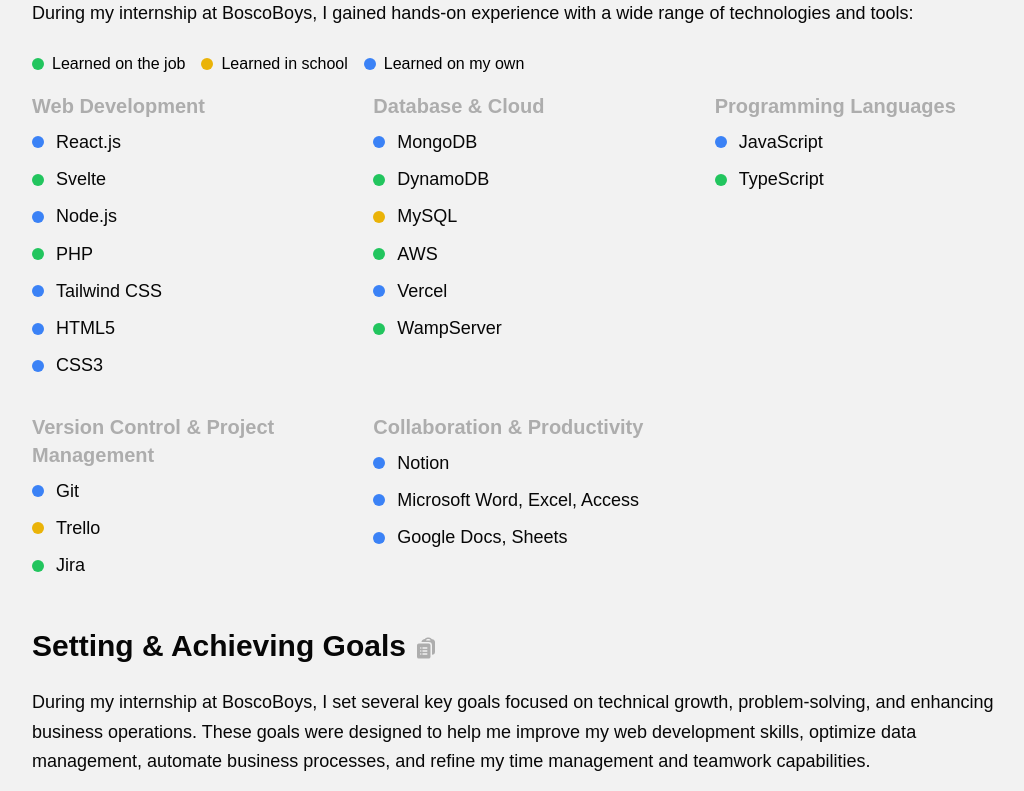
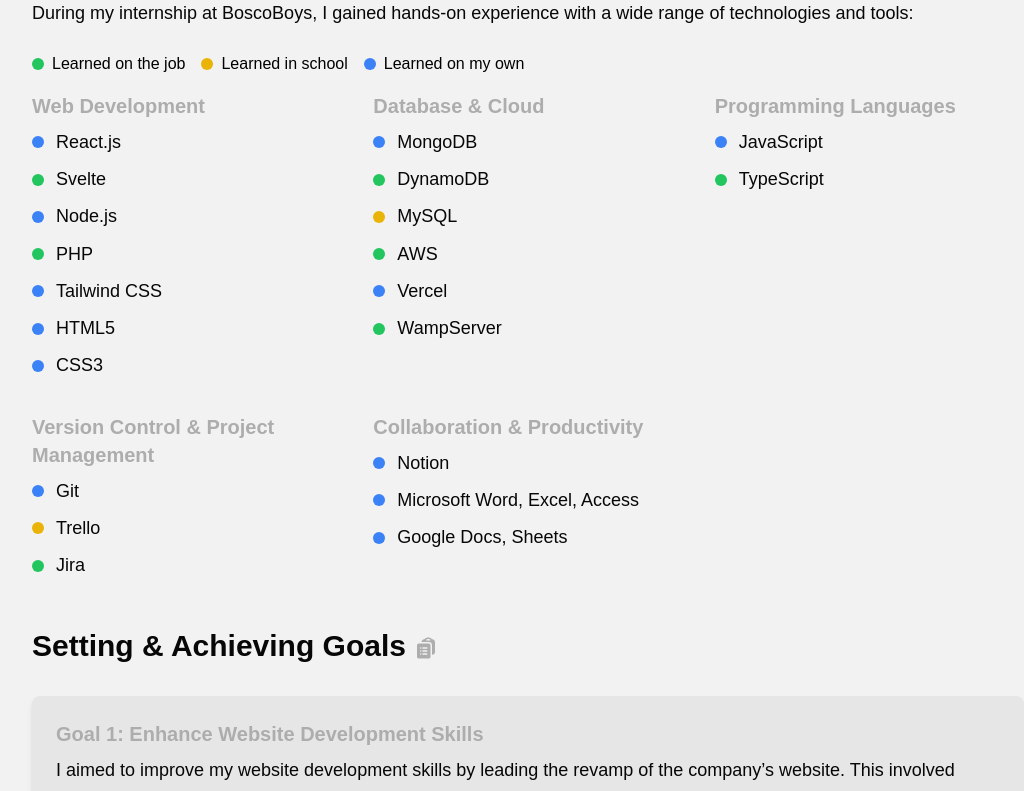
Before and after one commit to P541M/portfolio-old, a React (Create React App) app: page /s24-work-term-report in a window 1280 px wide. Shown: the part 2000-2791 px from the top of the page, without its empty margins (112-1136 px from the left). Built offline with nearby package versions, Linux system fonts and the light colour scheme.

Commit message:
feat: minor changes to colour

```diff
--- a/src/components/S24WorkTermReport.jsx
+++ b/src/components/S24WorkTermReport.jsx
@@ -23,7 +23,7 @@
       <div id="s24-work-term-report" className="w-full px-16 pt-16">
         <button
           onClick={handleBack}
-          className="mb-8 inline-flex items-center rounded-md bg-bgContrast px-5 py-3 text-sm text-primary transition duration-300 ease-in-out hover:bg-primary hover:text-bg"
+          className="mb-8 inline-flex items-center rounded-md bg-bgContrast px-5 py-3 text-sm text-text transition duration-300 ease-in-out hover:bg-primary hover:text-bgContrast"
         >
           ← Back to Portfolio
         </button>
@@ -316,15 +316,6 @@
             <ClipboardDocumentListIcon className="ml-2 inline-block h-6 w-6 text-primary" />
           </h3>
 
-          {/* Introduction */}
-          <p className="mt-4 text-left text-lg leading-relaxed text-text">
-            During my internship at BoscoBoys, I set several key goals focused
-            on technical growth, problem-solving, and enhancing business
-            operations. These goals were designed to help me improve my web
-            development skills, optimize data management, automate business
-            processes, and refine my time management and teamwork capabilities.
-          </p>
-
           {/* Goal 1 */}
           <div className="mt-8 rounded-lg bg-bgContrast p-6 shadow-md">
             <h4 className="text-xl font-semibold text-primary">
```
